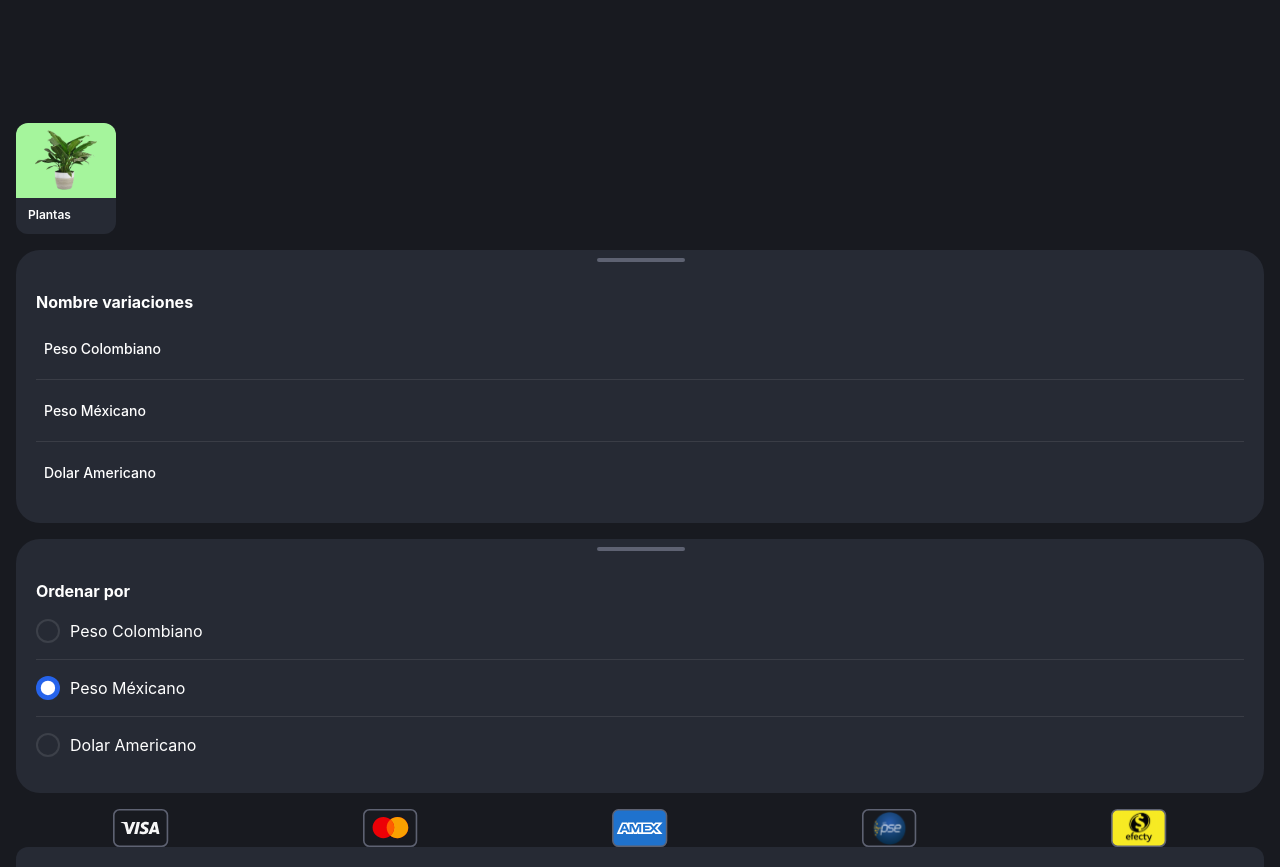
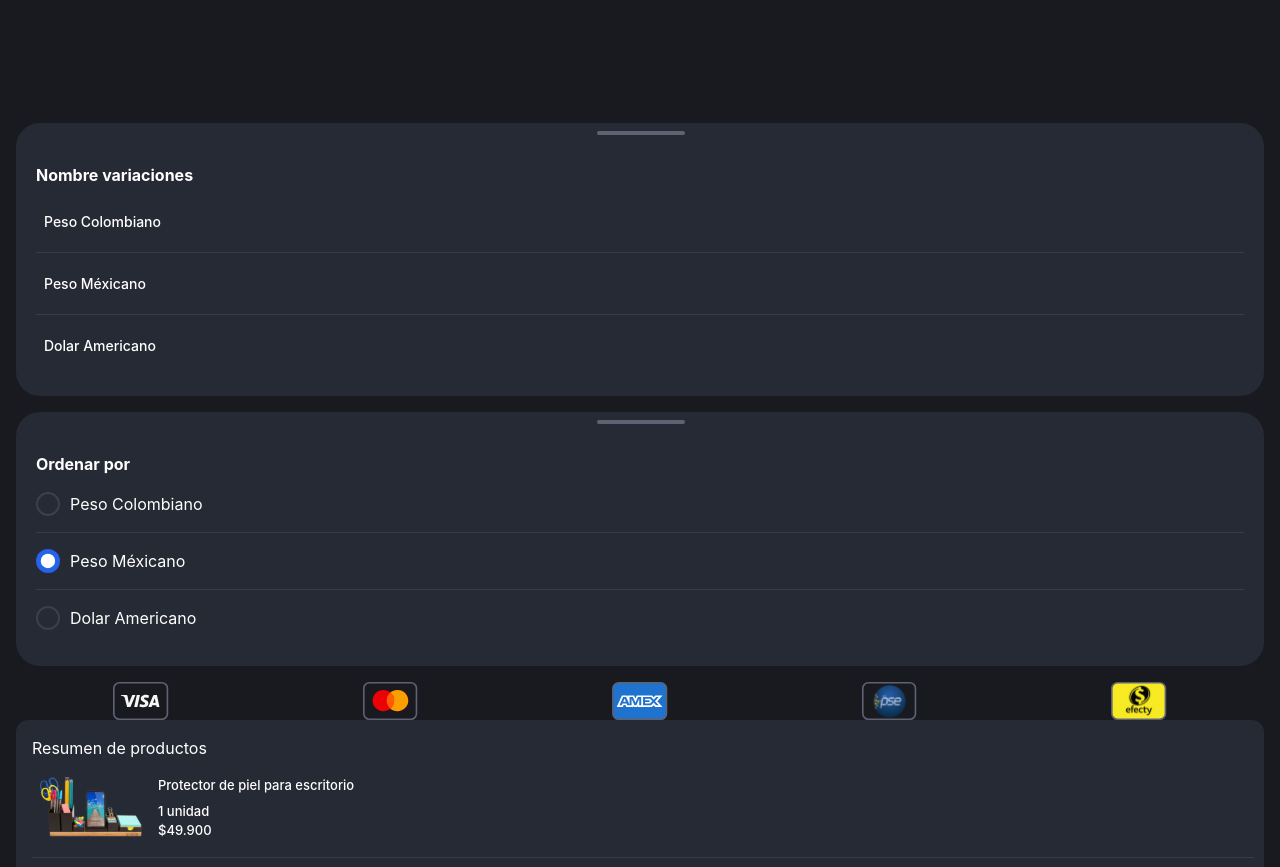
Before and after one commit to jipeek/the-olympia-challenge-frontend, a React (Create React App) app: page /home in a window 1280 px wide. Shown: the part 2000-2867 px from the top of the page. Built offline with nearby package versions, Linux system fonts and the light colour scheme.

Commit message:
BoxCategories Fix on HomeScreen

```diff
--- a/src/features/home/HomeScreen.jsx
+++ b/src/features/home/HomeScreen.jsx
@@ -33,9 +33,6 @@ import RadioSelect from '../../globalComponents/RadioSelect/RadioSelect';
 
 import VariationLink from '../../globalComponents/VariationLink/VariationLink';
 
-import laptop from "../../static/plant.svg";
-
-import MiniBoxCategory from '../../globalComponents/MiniBoxCategory/MiniBoxCategory';
 
 const HomeScreen= () =>{
     const strings = HOME_SCREEN_es;
@@ -115,7 +112,7 @@ const HomeScreen= () =>{
             </div>
 
             <div className="container mx-auto px-4">
-                <MiniBoxCategory className="bg-colorful05" img={laptop} nameCategory="Plantas" />
+
                 <div className="OrderByModal relative bg-background02 rounded-double pt-10 px-5 pb-5 my-4">
                     <div className="Global-line"></div>
                     <div className="OrderByModal__content flex flex-col">
```
